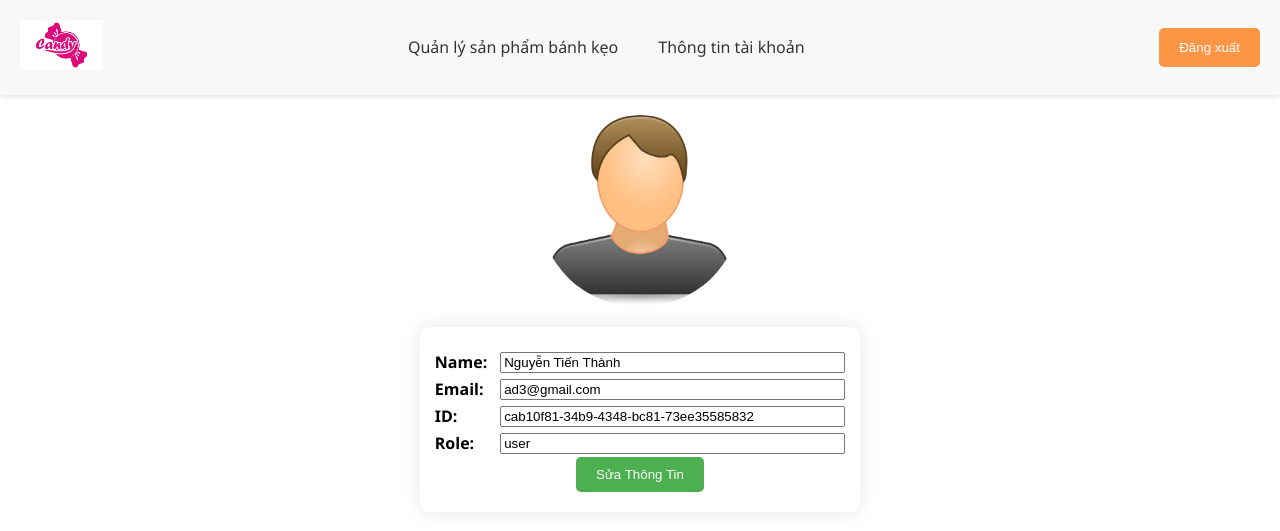
After one commit to vietgym/TRUY_XUAT_BANH_KEO, a FastAPI app: template templates/infoUser.html in a window 1280 px wide. The commit adds this page. Shown: the top 531 px of the page. Run offline with FastAPI, Linux system fonts and the light colour scheme; the template is opened without the code that fills it, so the values that code supplies are empty.

Commit message:
feat14: FE home, profile || BE: current user

```diff
--- a/app/main.py
+++ b/app/main.py
@@ -1,12 +1,15 @@
 import uvicorn
 from fastapi import FastAPI
 from starlette.middleware.cors import CORSMiddleware
+from starlette.middleware.sessions import SessionMiddleware
+
 from app.route import router
 from fastapi.staticfiles import StaticFiles
 
 app = FastAPI(title="Supply Chain", version="1.1.1")
 app.mount("/static", StaticFiles(directory="static"), name="static")
 app.include_router(router, prefix="")
+app.add_middleware(SessionMiddleware, secret_key="your-secret-key")
 
 app.add_middleware(
     CORSMiddleware,
--- /dev/null
+++ b/static/css/user.css
@@ -0,0 +1,112 @@
+body {
+    font-family: 'Segoe UI', Tahoma, Geneva, Verdana, sans-serif;
+    margin: 0;
+    padding: 0;
+}
+
+header {
+    background-color: #f8f8f8;
+    padding: 20px;
+    display: flex;
+    justify-content: space-between;
+    align-items: center;
+    box-shadow: 0 2px 5px rgba(0, 0, 0, 0.1);
+}
+
+.logo img {
+    max-height: 50px;
+    max-width: 100%;
+}
+
+.avatar-container {
+    display: flex;
+    align-items: center;
+    justify-content: center;
+    margin-top: 20px; /* Khoảng cách giữa thanh menu và avatar */
+}
+
+.avatar-container img {
+    max-width: 200px; /* Điều chỉnh kích thước avatar theo mong muốn */
+    border-radius: 50%; /* Làm tròn góc để tạo hiệu ứng hình tròn */
+}
+
+nav {
+    display: flex;
+}
+
+.menu {
+    display: flex; /* Hiển thị các liên kết ngang */
+    margin-right: 30px; /* Thêm khoảng cách giữa thanh menu và avatar */
+}
+
+.menu a {
+    text-decoration: none;
+    color: #333;
+    margin-right: 20px;
+    padding: 10px;
+    border-radius: 5px;
+    transition: background-color 0.3s ease;
+}
+
+.menu a:hover {
+    background-color: #ddd;
+    color: #333;
+    transform: scale(1.1);
+    transition: transform 0.3s ease;
+}
+
+.user-actions button {
+    background-color: #fd9644;
+    color: #fff;
+    border: none;
+    padding: 12px 20px;
+    border-radius: 5px;
+    cursor: pointer;
+}
+
+.user-actions button:hover {
+    background-color: #ff7c1f;
+}
+
+.user-info {
+    margin-top: 20px;
+    background-color: #fff;
+    padding: 20px;
+    border-radius: 10px;
+    box-shadow: 0 0 20px rgba(0, 0, 0, 0.1);
+    text-align: center;
+    max-width: 400px;
+    width: 100%;
+    margin-left: auto;
+    margin-right: auto;
+}
+
+.user-info form {
+    display: flex;
+    flex-direction: column;
+    align-items: center;
+}
+
+th {
+    text-align: left;
+    padding-right: 10px;
+}
+
+td {
+    text-align: left;
+}
+
+.user-info button {
+    background-color: #4CAF50;
+    color: #fff;
+    border: none;
+    padding: 10px 20px;
+    border-radius: 5px;
+    cursor: pointer;
+    transition: background-color 0.3s ease, transform 0.3s ease;
+}
+
+.user-info button:hover {
+    background-color: #45a049;
+    transform: scale(1.05);
+}
--- /dev/null
+++ b/templates/infoUser.html
@@ -0,0 +1,67 @@
+<!DOCTYPE html>
+<html lang="en">
+<head>
+    <meta charset="UTF-8">
+    <meta http-equiv="X-UA-Compatible" content="IE=edge">
+    <meta name="viewport" content="width=device-width, initial-scale=1.0">
+    <link rel="stylesheet" href="../static/css/user.css">
+    <title>Trang Chủ</title>
+</head>
+<body>
+
+<header>
+    <div class="logo">
+        <img src="../static/img/logo.png" alt="Logo">
+    </div>
+    <nav>
+        <div class="menu">
+            <a href="#">Quản lý sản phẩm bánh kẹo</a>
+            <a href="#">Thông tin tài khoản</a>
+        </div>
+    </nav>
+    <div class="user-actions">
+        <button onclick="logout()">Đăng xuất</button>
+    </div>
+</header>
+
+<div class="avatar-container">
+    <img src="../static/img/avatar.png" alt="Avatar">
+</div>
+
+<div class="user-info">
+    <form>
+        <table>
+            <tr>
+                <th>Name:</th>
+                <td><input type="text" id="userName" value="Nguyễn Tiến Thành" size=40 readonly></td>
+            </tr>
+            <tr>
+                <th>Email:</th>
+                <td><input type="text" id="userEmail" value="ad3@gmail.com" size=40 readonly></td>
+            </tr>
+            <tr>
+                <th>ID:</th>
+                <td><input type="text" id="userID" value="cab10f81-34b9-4348-bc81-73ee35585832" size=40 readonly></td>
+            </tr>
+            <tr>
+                <th>Role:</th>
+                <td><input type="text" id="userRole" value="user" size=40 readonly></td>
+            </tr>
+        </table>
+    </form>
+    <div>
+            <button type="button">Sửa Thông Tin</button>
+        </div>
+</div>
+
+
+<!-- Nội dung trang chủ ở đây -->
+
+<script>
+    function logout() {
+        window.location.href = "/";
+    }
+</script>
+
+</body>
+</html>
```
Also changed, not shown: app/api/current/current.py (added, +10 -0 lines), app/api/endpoint/login.py (+20 -2 lines), static/css/home.css (added, +66 -0 lines), templates/home.html (+30 -5 lines), static/img/avatar.png (added), static/img/logo.png (added).
